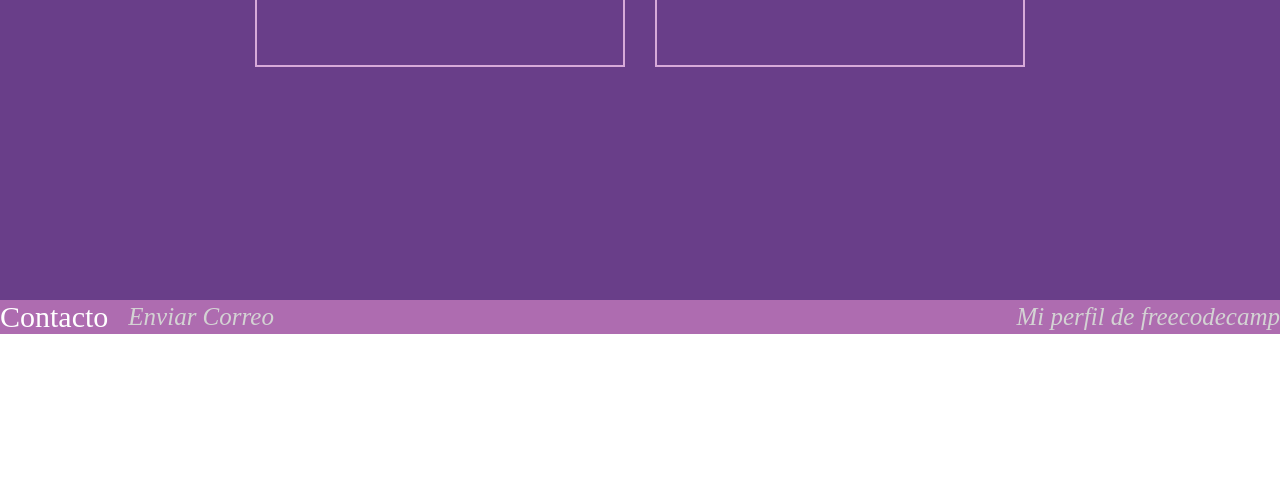
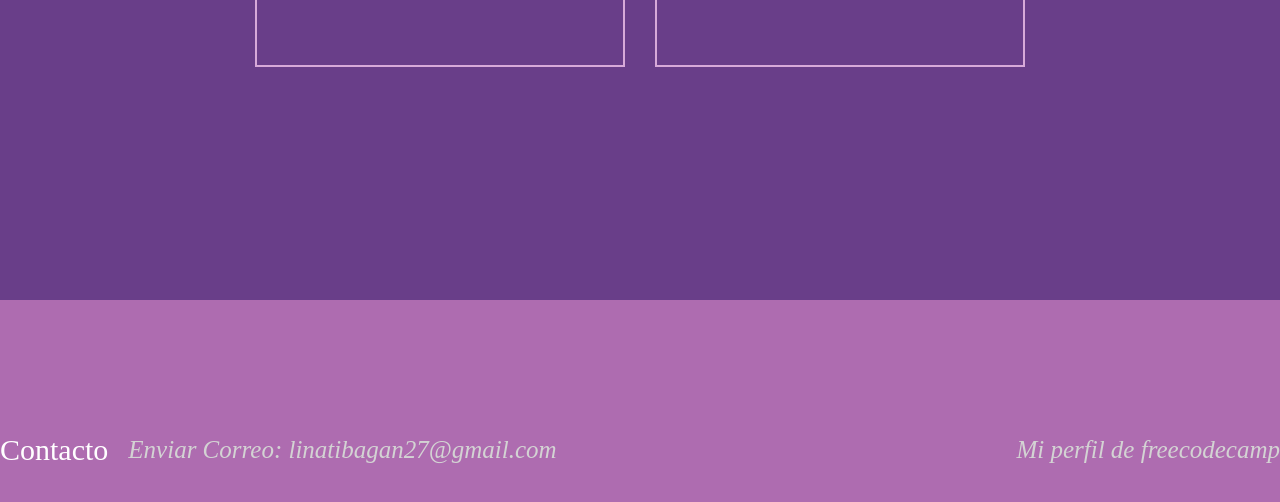
Before and after one commit to lina-tibagan/lina-tibagan.github.io, a plain HTML site: page index.html in a window 1280 px wide. Shown: the part 1300-1802 px from the top of the page. Before the commit the page ends 1634 px from the top, so only its background shows below. Drawn offline with Linux system fonts and the light colour scheme.

Commit message:
ajustes en contacto

```diff
--- a/index.html
+++ b/index.html
@@ -44,7 +44,7 @@
   <section id="contact">
     <div class="contact-left">
       <h2>Contacto</h2>
-      <a href="mailto:linatibagan27@gmail.com">Enviar Correo</a>
+      <a href="mailto:linatibagan27@gmail.com">Enviar Correo: linatibagan27@gmail.com</a>
     </div>
     <a id="profile-link" href="https://www.freecodecamp.org/espanol/Motavita-Lina" target="_blank">Mi perfil de freecodecamp</a>
   </section>
--- a/styles.css
+++ b/styles.css
@@ -132,7 +132,7 @@ font-style: Italic;
 
 #contact {
   width: 100%;
-  height: 10%;
+  min-height: 300px;
   background-color: #ae6cb0;
   display: flex;
   justify-content: space-between;
```
